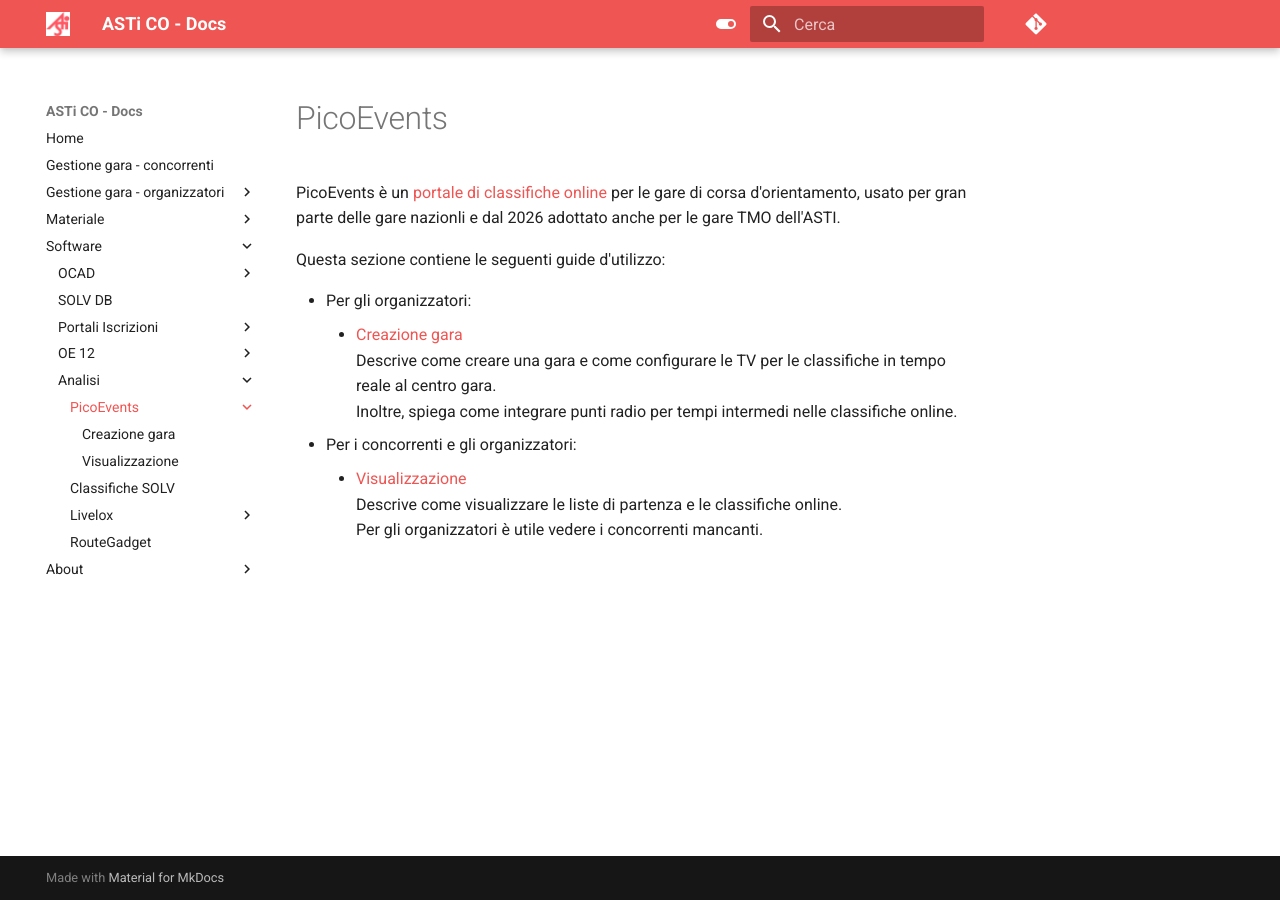
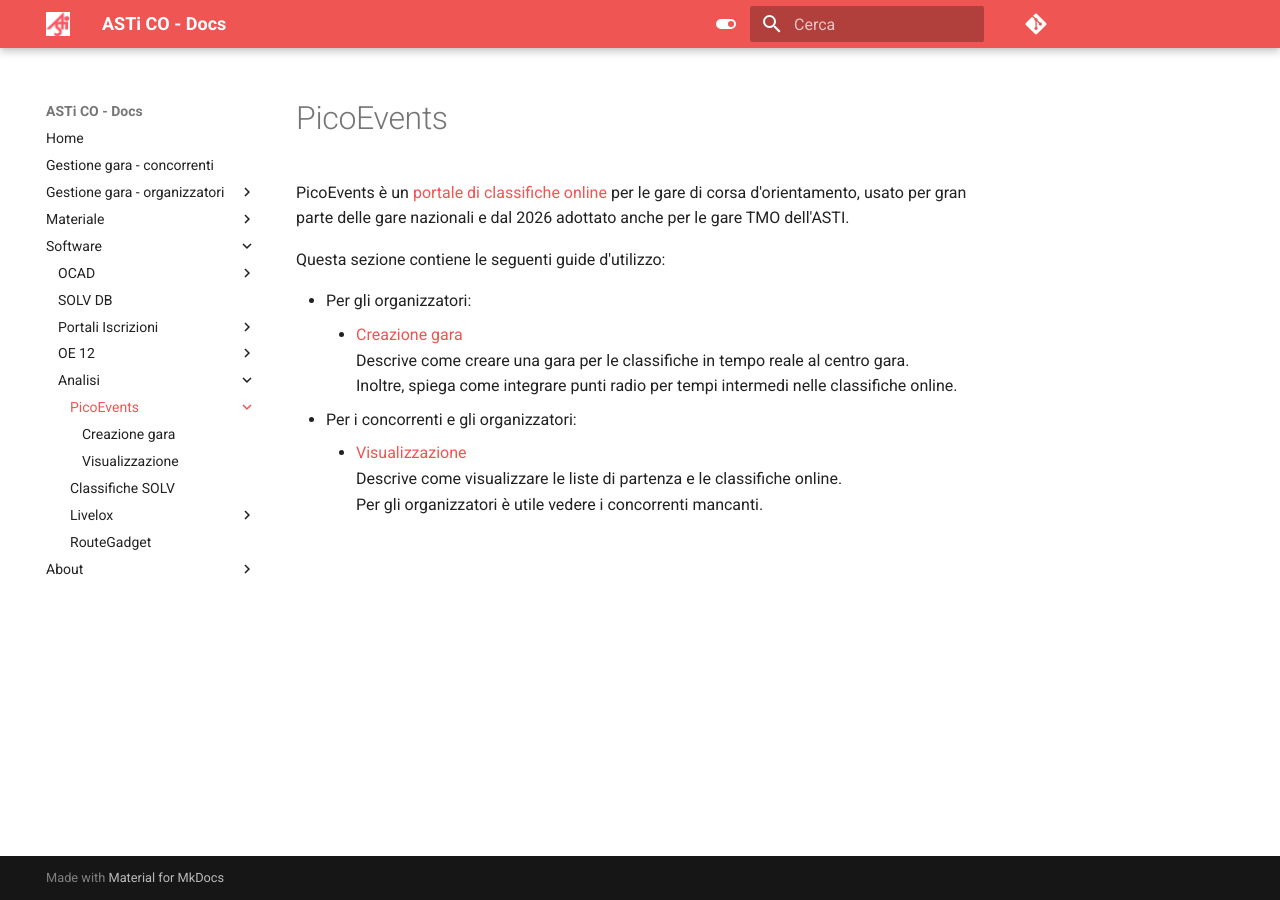
Before and after one commit to asti-co/doc, an MkDocs documentation site: the page built from docs/software/analisi/picoEvents/index.md, in a window 1280 px wide. Built offline with MkDocs 1.6.1 and Material for MkDocs 9.7.7, drawn with Linux system fonts in a browser that asks for light colours; comment, search, counter and statistics services are not loaded.

Commit message:
typos in picoEvents

```diff
--- a/docs/software/analisi/picoEvents/index.md
+++ b/docs/software/analisi/picoEvents/index.md
@@ -1,12 +1,12 @@
 # PicoEvents
 
-PicoEvents è un [portale di classifiche online](https://results.picoevents.ch) per le gare di corsa d'orientamento, usato per gran parte delle gare nazionli e dal 2026 adottato anche per le gare TMO dell'ASTI.
+PicoEvents è un [portale di classifiche online](https://results.picoevents.ch) per le gare di corsa d'orientamento, usato per gran parte delle gare nazionali e dal 2026 adottato anche per le gare TMO dell'ASTI.
 
 Questa sezione contiene le seguenti guide d'utilizzo:
 
 - Per gli organizzatori:
     - [Creazione gara](creazione_gara.md)
-    Descrive come creare una gara e come configurare le TV per le classifiche in tempo reale al centro gara.
+    Descrive come creare una gara per le classifiche in tempo reale al centro gara.
     Inoltre, spiega come integrare punti radio per tempi intermedi nelle classifiche online.
 - Per i concorrenti e gli organizzatori:
     - [Visualizzazione](visualizzazione.md)
```
